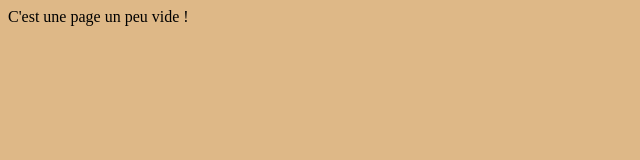
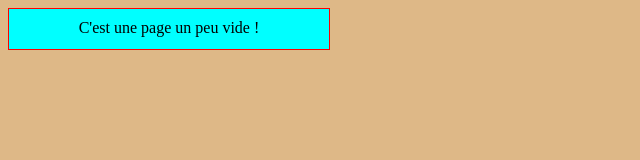
Before and after one commit to utiltest/mondepot, a plain HTML site: page index.html in a window 1280 px wide. Shown: the whole page, without its empty margins (0-640 px from the left). Drawn offline with Linux system fonts and the light colour scheme.

Commit message:
Ajout style div - feuille css

```diff
--- a/design.css
+++ b/design.css
@@ -2,3 +2,12 @@ body
 {
     background-color: burlywood;
 }
+div
+{
+   border: 1px solid red;
+   background-color: aqua;
+   width: 300px;
+   height: 20px;
+   text-align: center;
+   padding: 10px;
+}
```
